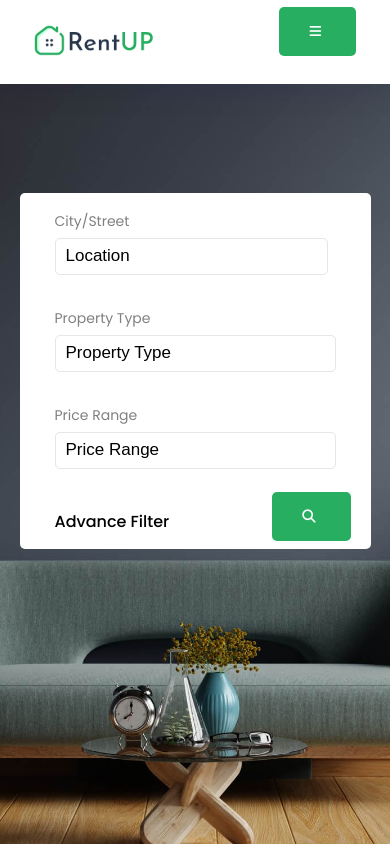
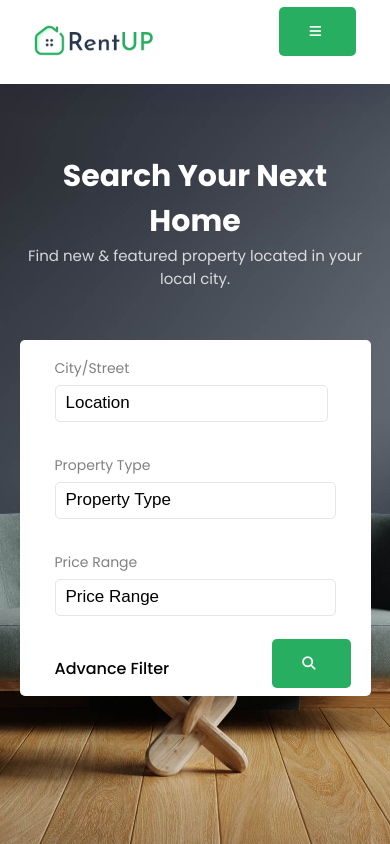
Before and after one commit to Raihan567/rentUp, a React (Create React App) app: page / in a window 390 px wide. Shown: the top 844 px of the page. Built offline with nearby package versions, Linux system fonts and the light colour scheme.

Commit message:
mobile responsive

```diff
--- a/src/App.css
+++ b/src/App.css
@@ -98,6 +98,17 @@ img {
   height: 100%;
   cursor: pointer;
 }
+.heading {
+  margin: auto;
+  text-align: center;
+  width: 100%;
+  padding-top: 20px;
+  /* margin-top: 15; */
+}
+/* .heading h1 {
+  padding-top: 30px;
+  padding-bottom: -57px !important;
+} */
 .btn2 {
   font-size: 20px;
   border-radius: 50px;
@@ -164,7 +175,13 @@ img {
     grid-template-columns: repeat(2, 1fr);
   }
   .heading {
-    width: 100%;
+    width: 90%;
+  }
+  .heading h1 {
+    font-size: 30px !important;
+  }
+  .heading p {
+    font-size: 15px !important;
   }
   .container {
     max-width: 90%;
--- a/src/components/Common/Heading.jsx
+++ b/src/components/Common/Heading.jsx
@@ -1,9 +1,12 @@
-import React from 'react';
+import React from "react";
 
-const Heading = () => {
+const Heading = ({ title, subtitle }) => {
   return (
     <div>
-
+      <div className="heading">
+        <h1>{title}</h1>
+        <p>{subtitle}</p>
+      </div>
     </div>
   );
 };
--- a/src/components/Home/Hero/Hero.css
+++ b/src/components/Home/Hero/Hero.css
@@ -3,15 +3,16 @@
   background-repeat: no-repeat;
   background-position: center;
   background-size: cover;
-  height: 100vh;
+  height: 90vh;
   width: 100%;
 }
 .hero .container {
-  padding-top: 15%;
+  padding-top: 7%;
 }
 .hero h1 {
   color: #fff;
   font-size: 60px;
+  margin-top: 50px;
 }
 .hero p {
   color: #fff;
@@ -51,11 +52,12 @@ form h4 {
 
 @media screen and (max-width: 800px) {
   .hero .container {
-    /* padding-top: 30%; */
+    padding-top: 0%;
   }
   form {
     display: flex;
     flex-wrap: wrap;
+    margin-bottom: 20px;
   }
   form .box {
     border-left: none;
```
